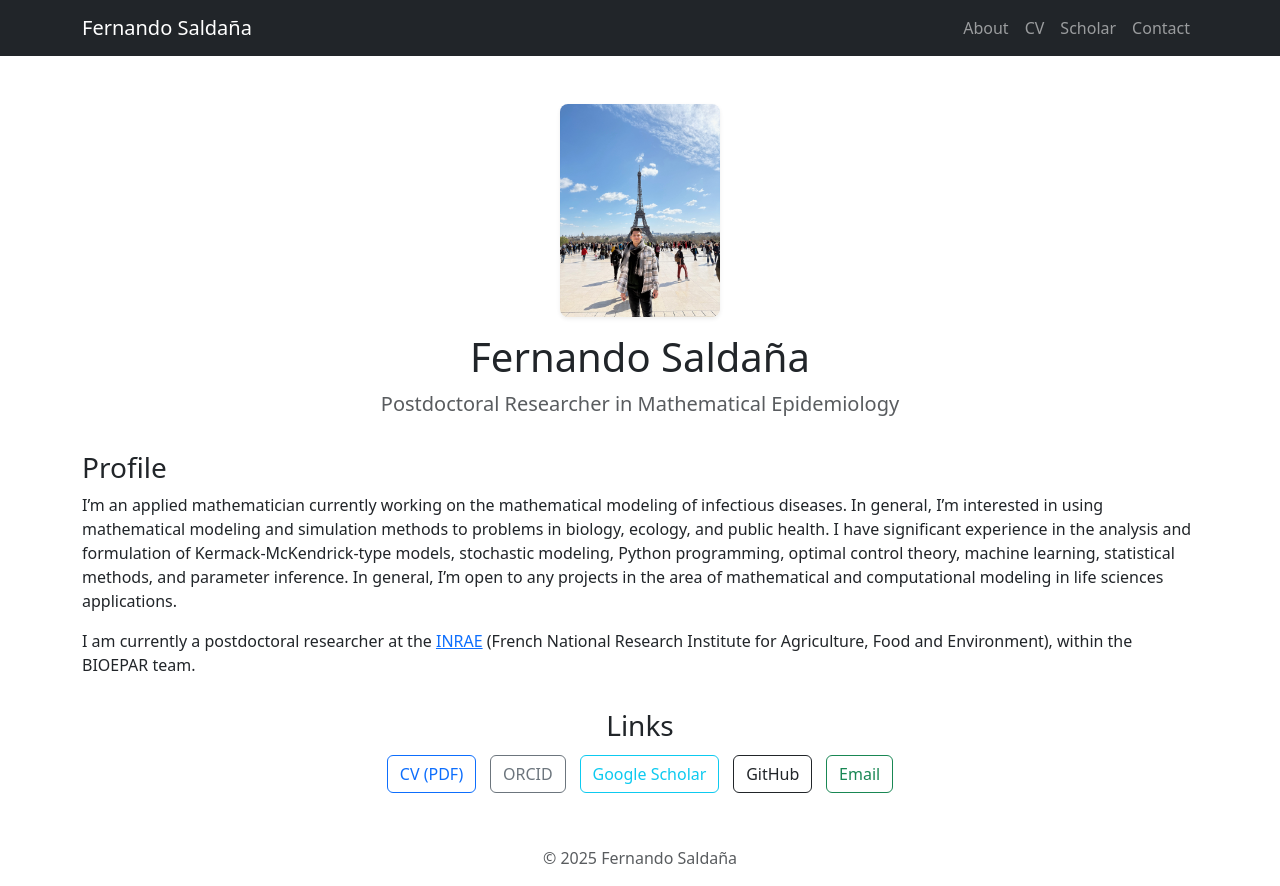
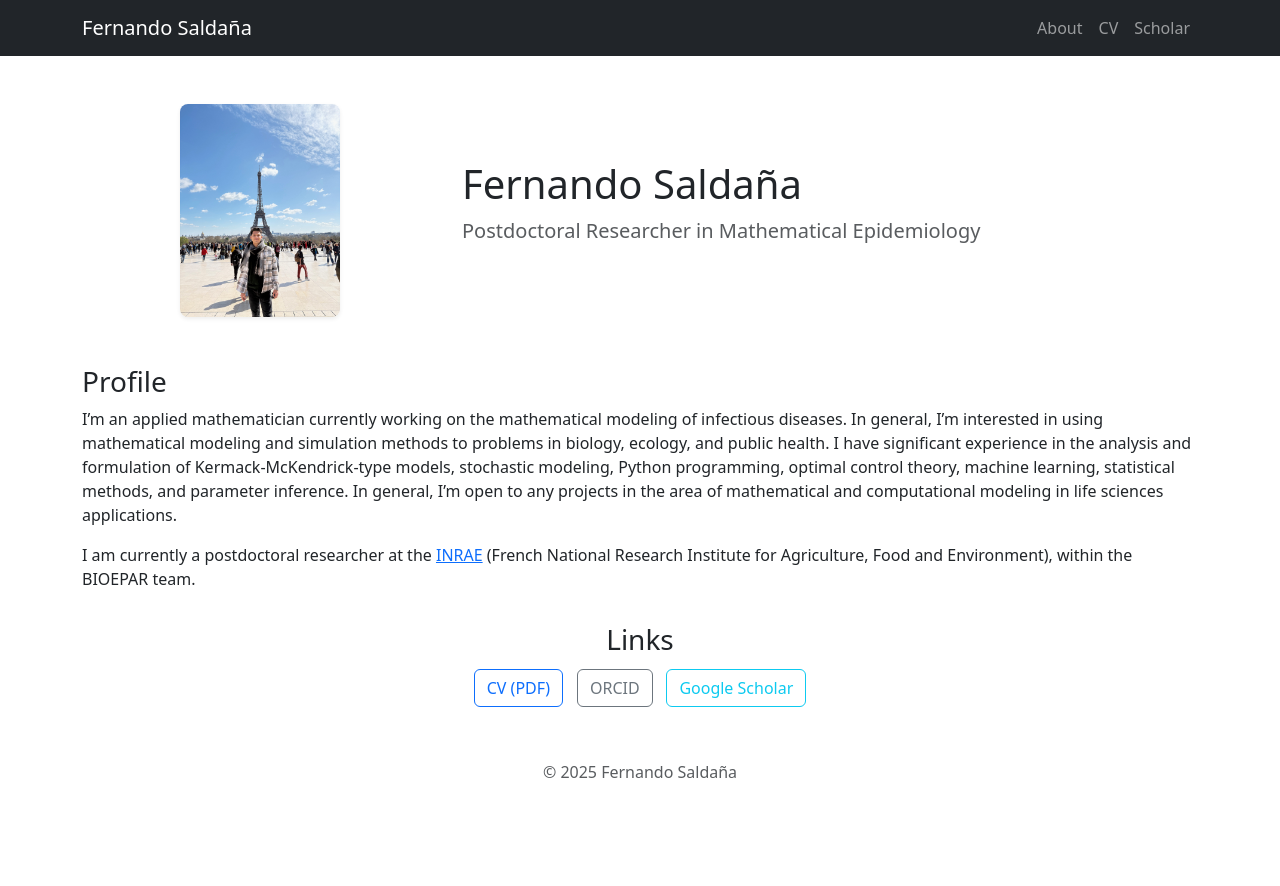
Before and after one commit to fernandosaldanagarcia/fernandosaldanagarcia.github.io, a plain HTML site: page index.html in a window 1280 px wide. After the commit the page ends 800 px from the top, so only its background shows below. Drawn offline with nearby package versions, Linux system fonts and the light colour scheme.

Commit message:
Update index.html

```diff
--- a/index.html
+++ b/index.html
@@ -26,20 +26,29 @@
         <ul class="navbar-nav ms-auto">
           <li class="nav-item"><a class="nav-link" href="#about">About</a></li>
           <li class="nav-item"><a class="nav-link" href="https://drive.google.com/file/d/1b8KzM0LfIdmX0Z8k0uJxiSHxBVL07tr7/view?usp=sharing" target="_blank">CV</a></li>
-          <li class="nav-item"><a class="nav-link" href="https://scholar.google.com/citations?user=0A0As8sAAAAJ" target="_blank">Scholar</a></li>
-          <li class="nav-item"><a class="nav-link" href="mailto:fernando.saldana@inrae.fr">Contact</a></li>
+          <li class="nav-item"><a class="nav-link" href="https://scholar.google.com/citations?user=w-C-VCYAAAAJ&hl=en" target="_blank">Scholar</a></li>
         </ul>
       </div>
     </div>
   </nav>
 
-  <main class="container text-center mt-5">
-    <img src="IMG_0448.jpg" alt="Fernando Saldaña" class="profile-img shadow-sm mb-3" />
+ <main class="container mt-5">
+  <div class="row align-items-center">
+    <!-- Left: Profile Picture -->
+    <div class="col-md-4 text-center mb-4 mb-md-0">
+      <img src="IMG_0448.jpg" alt="Fernando Saldaña" class="profile-img shadow-sm" />
+    </div>
+
+    <!-- Right: Name and Title -->
+    <div class="col-md-8 text-md-start text-center">
       <h1>Fernando Saldaña</h1>
       <p class="lead text-muted">Postdoctoral Researcher in Mathematical Epidemiology</p>
+    </div>
+  </div>
 
-    <div class="section text-start" id="about">
-      <h3>Profile </h3>
+  <!-- About Section -->
+  <div class="section text-start mt-5" id="about">
+    <h3>Profile</h3>
     <p>
       I’m an applied mathematician currently working on the mathematical modeling of infectious diseases. In general, I’m interested in using mathematical modeling and simulation methods to problems in biology, ecology, and public health. I have significant experience in the analysis and formulation of Kermack-McKendrick-type models, stochastic modeling, Python programming, optimal control theory, machine learning, statistical methods, and parameter inference. In general, I’m open to any projects in the area of mathematical and computational modeling in life sciences applications.
     </p>
@@ -48,13 +57,12 @@
     </p>
   </div>
 
-    <div class="section">
+  <!-- Links Section -->
+  <div class="section text-center">
     <h3>Links</h3>
     <a href="https://drive.google.com/file/d/1b8KzM0LfIdmX0Z8k0uJxiSHxBVL07tr7/view?usp=sharing" target="_blank" class="btn btn-outline-primary btn-custom">CV (PDF)</a>
-      <a href="https://orcid.org/0000-0003-0202-1788" target="_blank" class="btn btn-outline-secondary btn-custom">ORCID</a>
-      <a href="https://scholar.google.com/citations?user=0A0As8sAAAAJ" target="_blank" class="btn btn-outline-info btn-custom">Google Scholar</a>
-      <a href="https://github.com/fsaldanac" target="_blank" class="btn btn-outline-dark btn-custom">GitHub</a>
-      <a href="mailto:fernando.saldana@inrae.fr" class="btn btn-outline-success btn-custom">Email</a>
+    <a href="https://orcid.org/0000-0003-0558-1169" target="_blank" class="btn btn-outline-secondary btn-custom">ORCID</a>
+    <a href="https://scholar.google.com/citations?user=w-C-VCYAAAAJ&hl=en" target="_blank" class="btn btn-outline-info btn-custom">Google Scholar</a>
   </div>
 </main>
 
```
Lines whose indentation alone changed are shown as unchanged.
